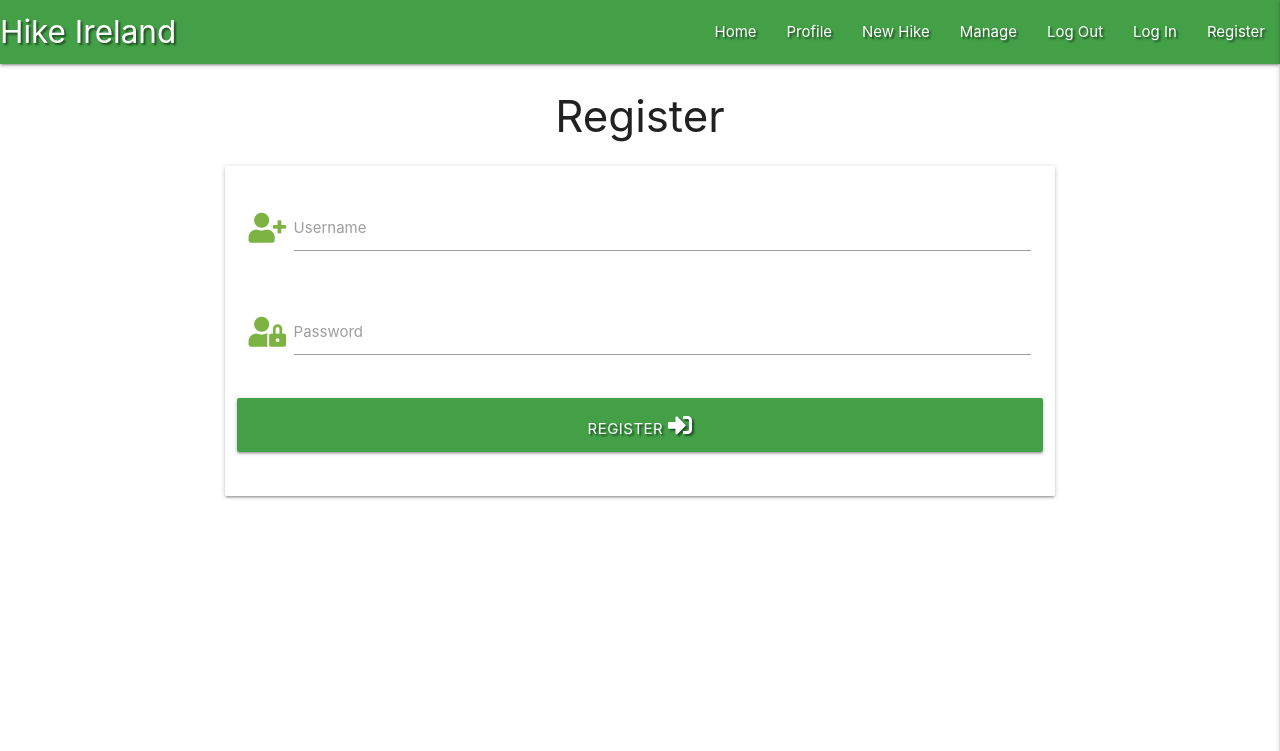
After one commit to MWatty/hike_ireland, a Flask app: page /register in a window 1280 px wide. The commit adds this page. Shown: the top 751 px of the page. Run offline with Flask 2, Linux system fonts and the light colour scheme; some libraries are stand-ins or nearby versions.

Commit message:
Add Register Template

```diff
--- a/app.py
+++ b/app.py
@@ -4,6 +4,7 @@ from flask import (
     redirect, request, session, url_for)
 from flask_pymongo import PyMongo
 from bson.objectid import ObjectId
+from werkzeug.security import generate_password_hash, check_password_hash
 if os.path.exists("env.py"):
     import env
 
@@ -16,6 +17,7 @@ app.secret_key = os.environ.get("SECRET_KEY")
 
 mongo = PyMongo(app)
 
+
 @app.route("/")
 @app.route("/get_hikes")
 def get_hikes():
@@ -23,6 +25,11 @@ def get_hikes():
     return render_template("hikes.html", hikes=hikes)
 
 
+@app.route("/register", methods=["GET", "POST"])
+def register():
+    return render_template("register.html")
+
+
 if __name__ == "__main__":
     app.run(host=os.environ.get("IP"),
             port=int(os.environ.get("PORT")),
--- a/templates/base.html
+++ b/templates/base.html
@@ -27,7 +27,7 @@
                 <li><a href="#">Manage</a></li>
                 <li><a href="#">Log Out</a></li>
                 <li><a href="#">Log In</a></li>
-                <li><a href="#">Register</a></li>
+                <li><a href="{{ url_for('register') }}">Register</a></li>
             </ul>
         </div>
     </nav>
@@ -40,7 +40,7 @@
         <li><a href="#">Manage</a></li>
         <li><a href="#">Log Out</a></li>
         <li><a href="#">Log In</a></li>
-        <li><a href="#">Register</a></li>
+        <li><a href="{{ url_for('register') }}">Register</a></li>
     </ul>
 </header>
 
--- /dev/null
+++ b/templates/register.html
@@ -0,0 +1,35 @@
+{% extends "base.html" %}
+{% block content %}
+
+<h3 class="center-align">Register</h3>
+
+<div class="row">
+    <form class="col s12 m8 offset-m2" method="POST" action="{{ url_for('register') }}">
+        <div class="card-panel">
+            <!--username-->
+            <div class="row">
+                <div class="input-field col s12">
+                    <i class="fas fa-user-plus prefix light-green-text text-darken-1"></i>
+                    <input id="username" type="text" class="validate">
+                    <label for="username" name="username">Username</label>
+                  </div>
+            </div>
+            <!--password-->
+            <div class="row">
+                <div class="input-field col s12">
+                    <i class="fas fa-user-lock prefix light-green-text text-darken-1"></i>
+                    <input id="password" name="password" type="password" class="validate">
+                    <label for="password">Password</label>
+                </div>
+            </div>
+            <!--register button-->
+            <div class="row">
+                <button type="submit" class="col s12 btn-large green darken-1 text-shadow">
+                    Register <i class="fas fa-sign-in-alt"></i>
+                </button>
+            </div>
+        </div>
+    </form>
+</div>
+
+  {% endblock %}
```
